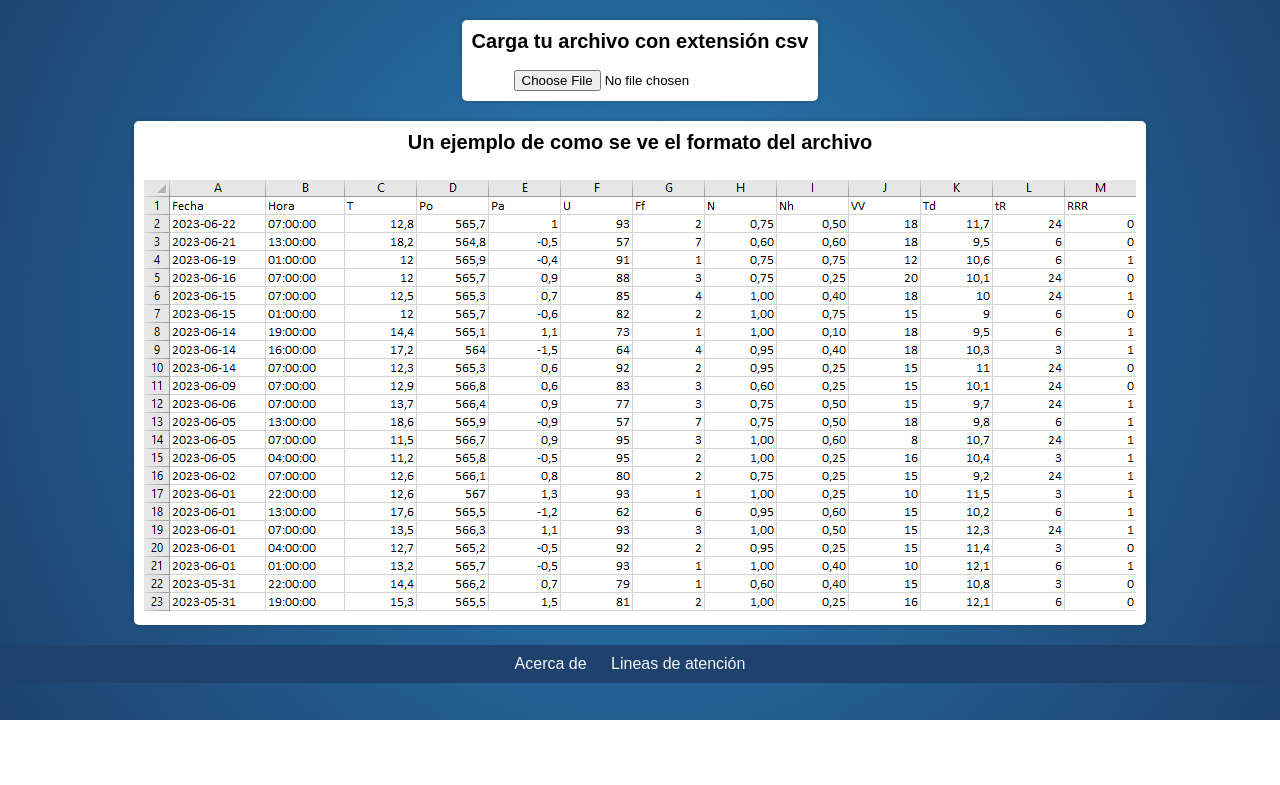
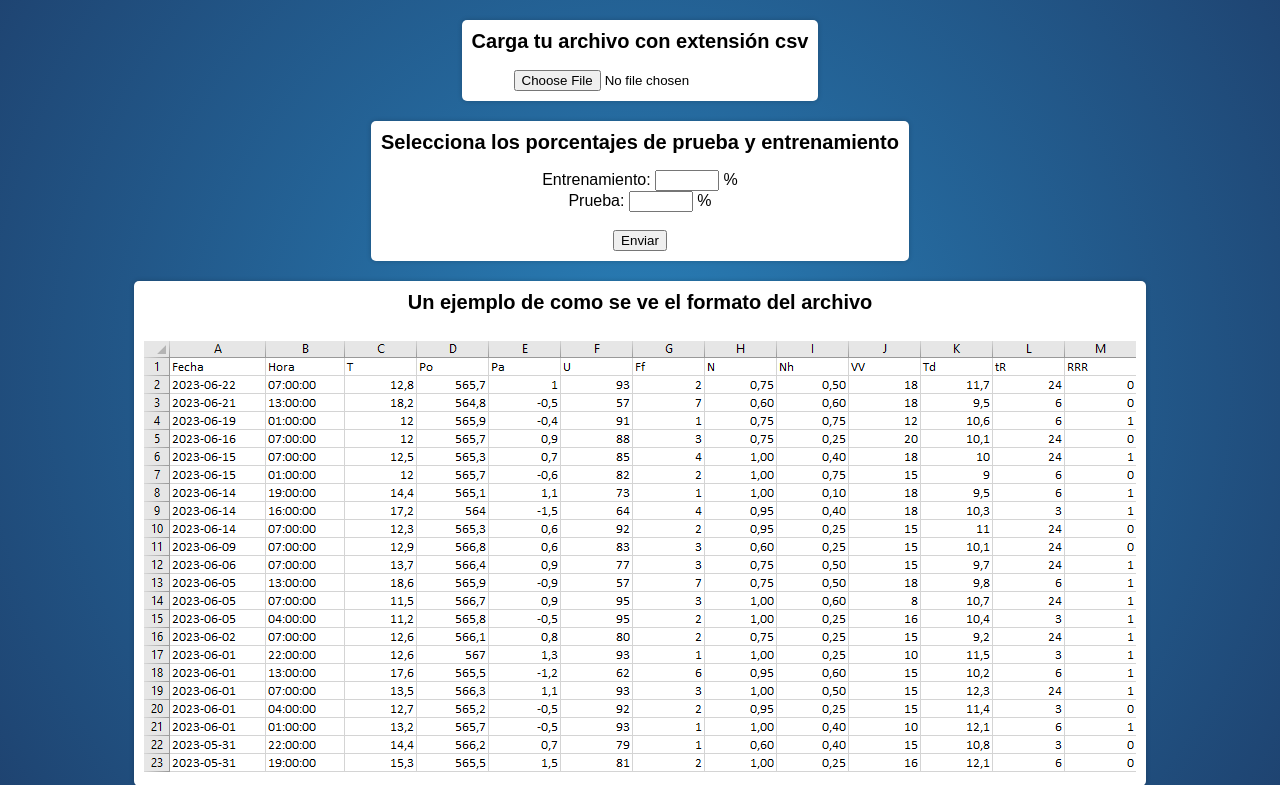
Before and after one commit to ThePolanco/Aplicativo_MCPP, a Flask app: page /prueba in a window 1280 px wide. Shown: the part 80-865 px from the top of the page. Before the commit the page ends 800 px from the top, so only its background shows below. Run offline with Flask 3, Linux system fonts and the light colour scheme.

Commit message:
Update prueba.html

```diff
--- a/app_predicciones/src/templates/prueba.html
+++ b/app_predicciones/src/templates/prueba.html
@@ -19,8 +19,21 @@
             <div class="area_subir">
                 <section>
                     <h2>Carga tu archivo con extensión csv</h2>
-                    <input class="carga_archivo" type="file">
+                    <!--Con el atributo accept para recibir solo archivos de tipo csv-->
+                    <input class="carga_archivo" type="file" accept=".csv">
                 </section>
+            </div>
+            <div class="area_subir">
+                <h2>Selecciona los porcentajes de prueba y entrenamiento</h2>
+                <form>
+                    <label for="porcentaje1">Entrenamiento:</label>
+                    <input type="number" id="porcentaje1" name="porcentaje1" min="0" max="100" step="1"> %
+                    <br>
+                    <label for="porcentaje2">Prueba:</label>
+                    <input type="number" id="porcentaje2" name="porcentaje2" min="0" max="100" step="1"> %
+                    <br><br>
+                    <input type="submit" value="Enviar">
+                </form>
             </div>
             <div class="muestra">
                 <section>
```
